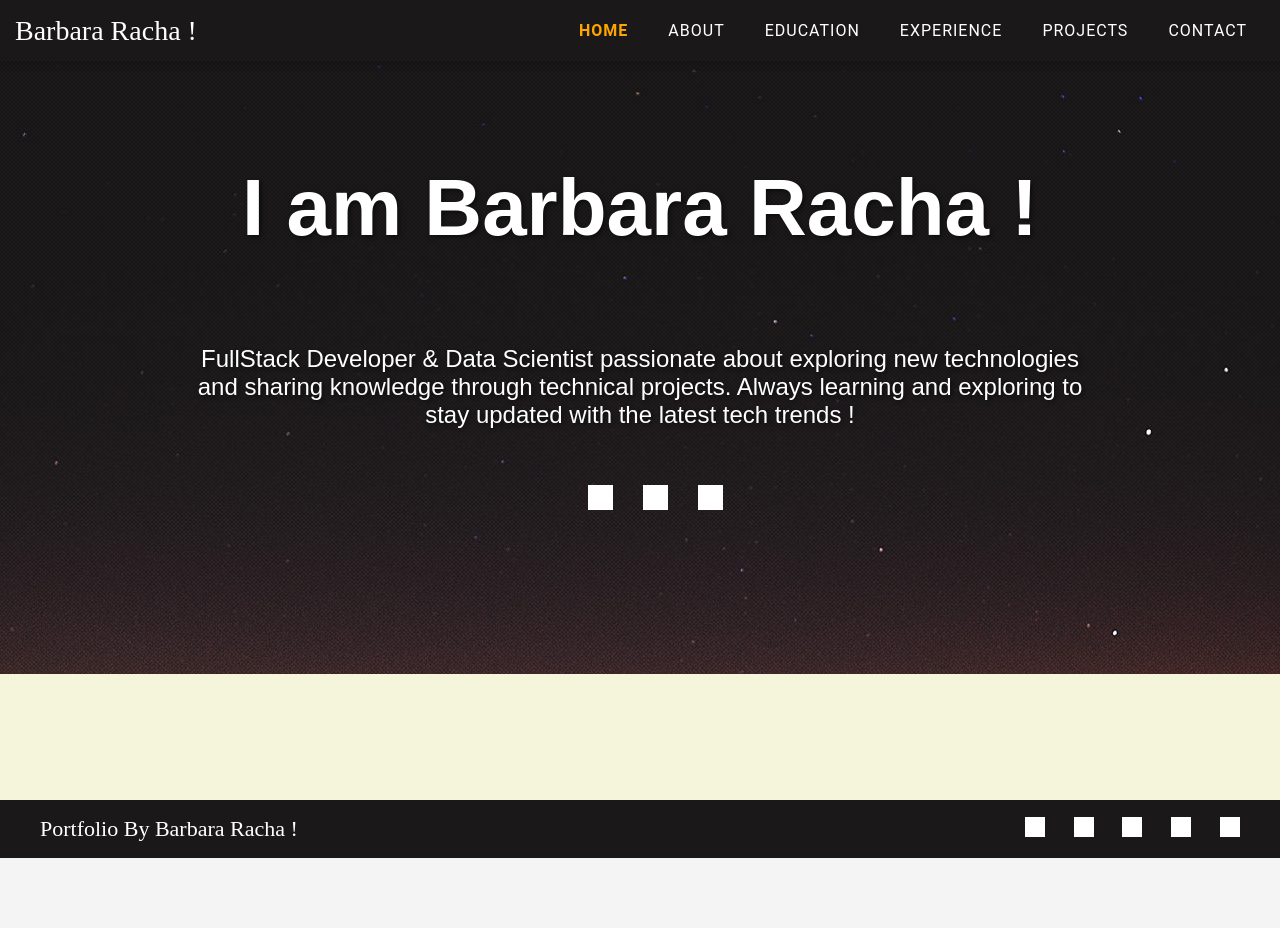
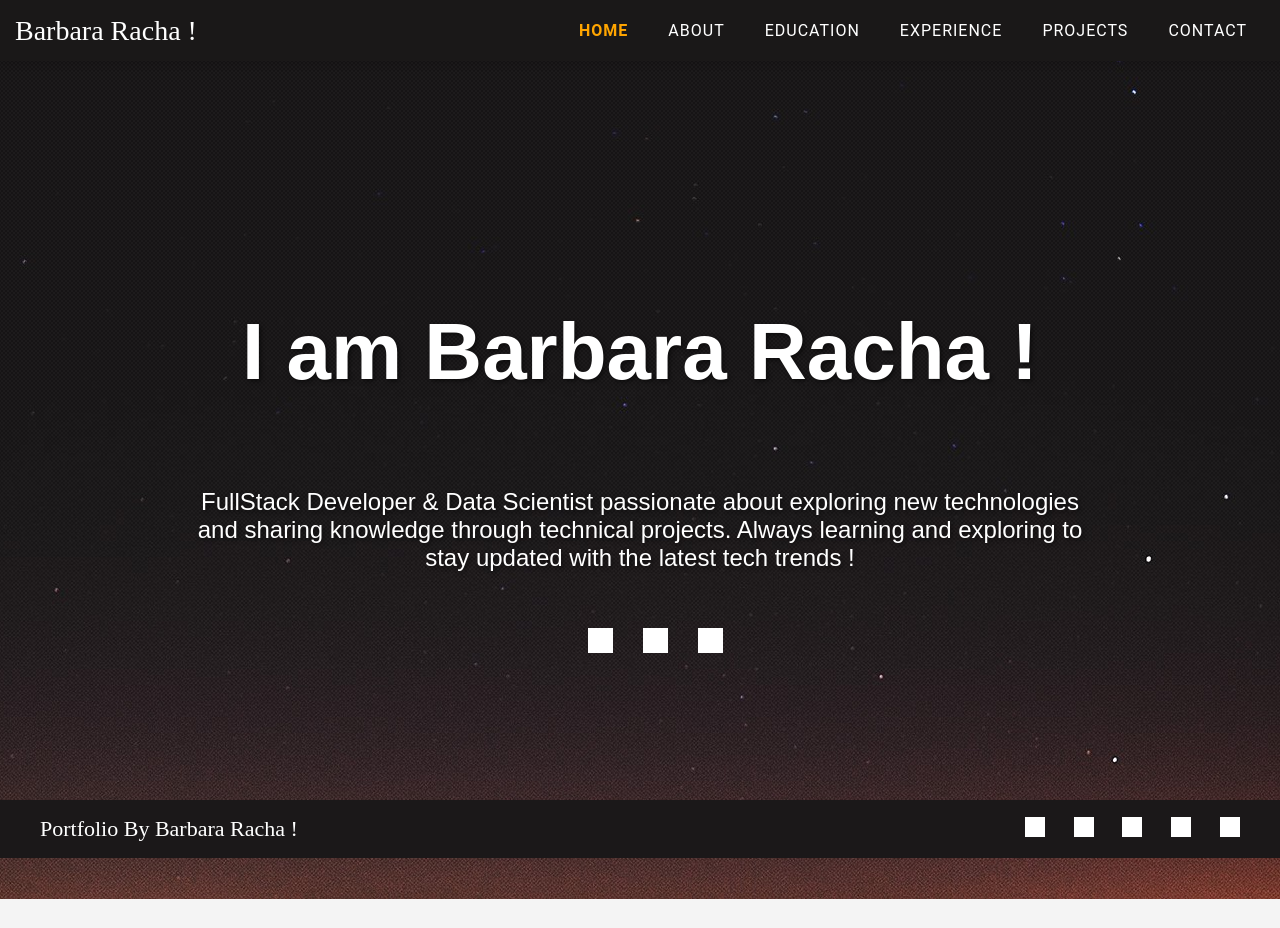
Before and after one commit to BarbaraRacha/My-Portfolio-, a React (Create React App) app: page / in a window 1280 px wide. Before the commit the page ends 858 px from the top, so only its background shows below. Built offline with nearby package versions, Linux system fonts and the light colour scheme; grey boxes are pictures that could not be loaded.

Commit message:
first commit

```diff
--- a/src/assets/styles/Footer.css
+++ b/src/assets/styles/Footer.css
@@ -19,7 +19,7 @@
     display: flex;
     gap: 1.8rem;
     /*margin-top: 0.1rem;
-    /*margin-right: -100px*/
+    margin-right: -100px*/
 }
 
 .social-icons p {
--- a/src/assets/styles/Home.css
+++ b/src/assets/styles/Home.css
@@ -1,5 +1,5 @@
 .home {
-    padding-top: 6rem;
+    padding-top: 8rem;
     text-align: center;
     background-image: url('../../../public/images/home-background.jpg'); /* Chemin de l'image */
     background-size: inherit; /* Ajuste l'image pour couvrir toute la section */
@@ -11,6 +11,7 @@
     justify-content: center;
     align-items: center;
     position: relative;
+    height: 100%;
 }
 
 .home h1 {
--- a/src/components/Contact.jsx
+++ b/src/components/Contact.jsx
@@ -16,7 +16,7 @@ const Contact = () => {
         setStatus('Sending...');
 
         try {
-            const response = await fetch('http://localhost:5000/api/contact', {
+            const response = await fetch('https://portfolio-racha.netlify.app/api/contact', {
                 method: 'POST',
                 headers: { 'Content-Type': 'application/json' },
                 body: JSON.stringify(formData),
```
